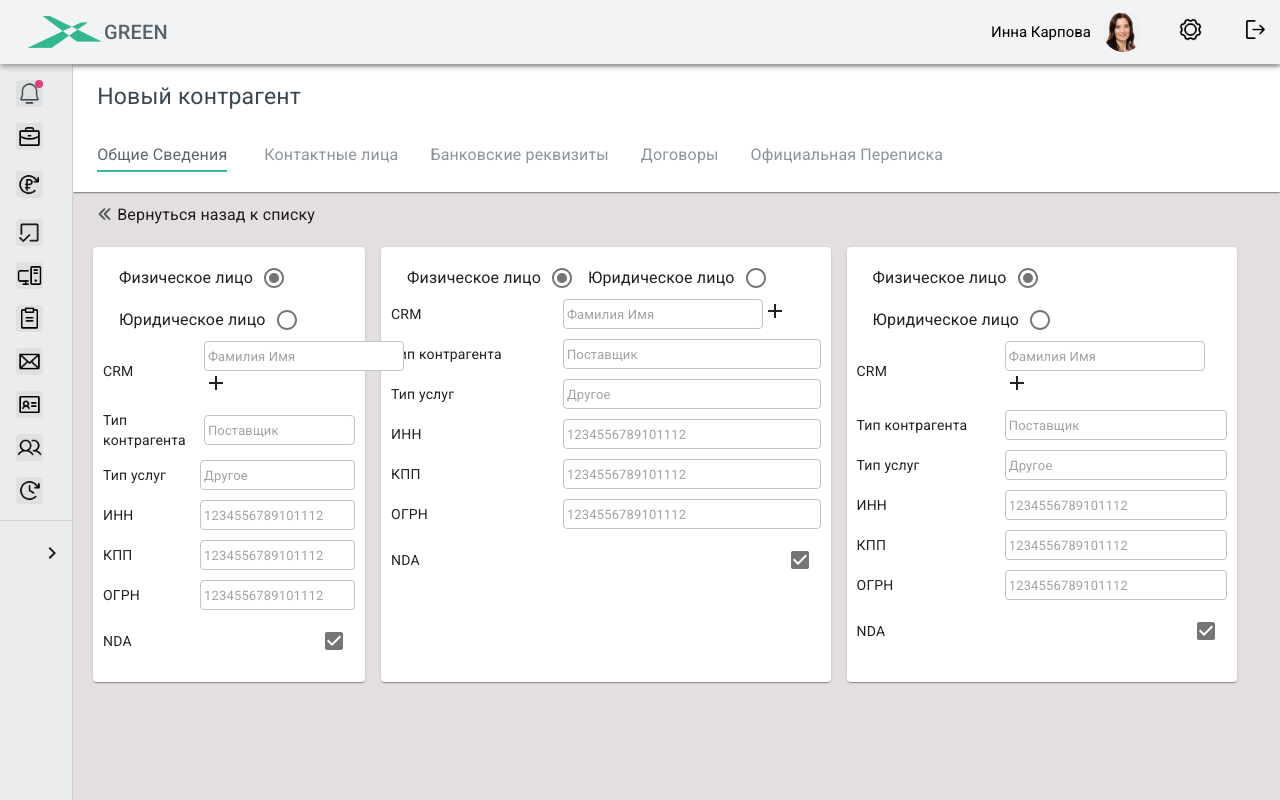
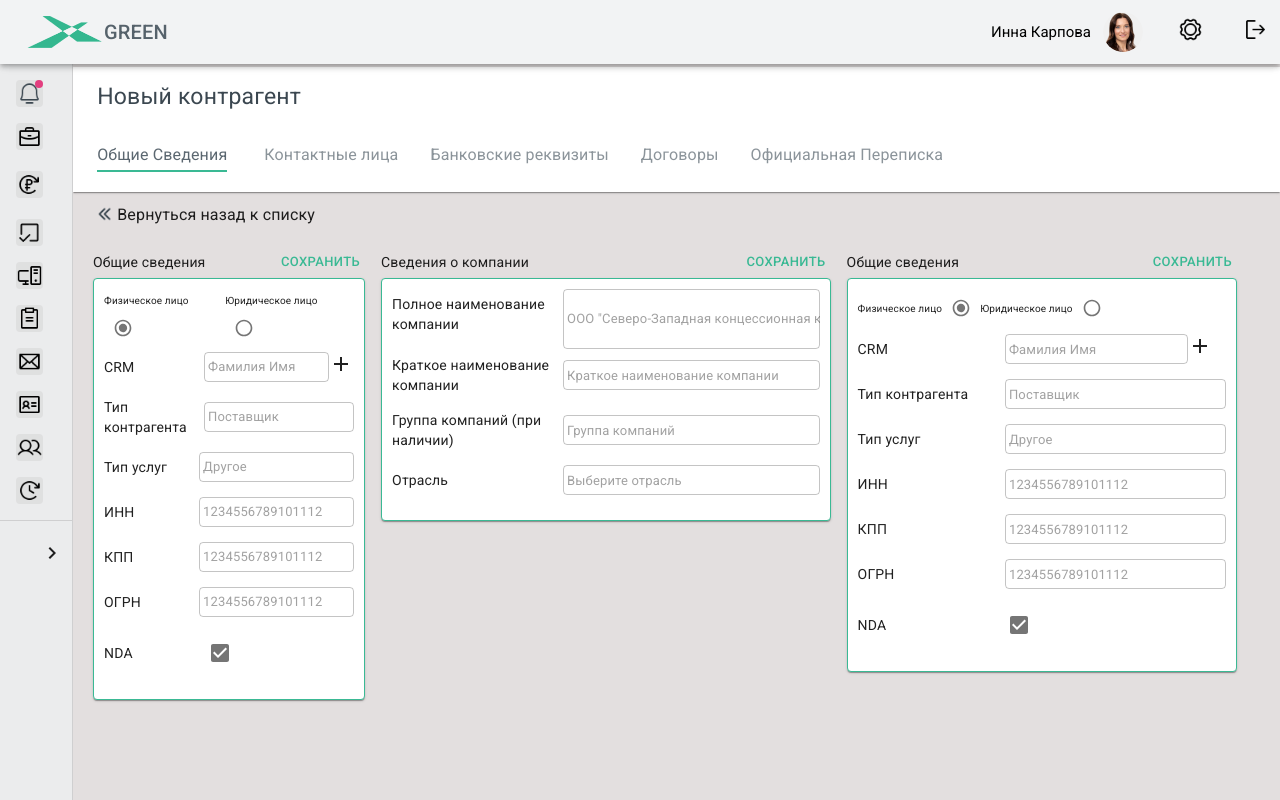
Before and after one commit to Vahe199/green_concept, a React (Create React App) app: page /counterparty/1 in a window 1280 px wide. Built offline with nearby package versions, Linux system fonts and the light colour scheme.

Commit message:
added Company details form

```diff
--- /dev/null
+++ b/src/components/Counterparty/Forms/GeneralInformation/FormCompanyDetails.tsx
@@ -0,0 +1,159 @@
+import React from 'react';
+import {useFormik} from 'formik';
+import * as yup from 'yup';
+import {TextField, Paper, Button} from "@material-ui/core";
+import {createStyles, makeStyles, Theme} from "@material-ui/core/styles";
+
+type Data = {
+    FullCompanyName: string | null;
+    ShortNameCompany: string | null;
+    CompanyGroup: string | null;
+    Industry: string | null;
+    };
+const validationSchema: yup.SchemaOf<Data> = yup.object({
+    FullCompanyName: yup
+        .string()
+        .min(0, ' should be of minimum 8 characters length')
+        .required('Обязательное поле'),
+    ShortNameCompany: yup
+        .string()
+        .min(0, ' should be of minimum 8 characters length')
+        .required('Обязательное поле'),
+    CompanyGroup: yup
+        .string()
+        .min(0, ' should be of minimum 8 characters length')
+        .required('Обязательное поле'),
+    Industry: yup
+        .string()
+        .min(0, ' should be of minimum 8 characters length')
+        .required('Обязательное поле'),
+});
+const useStyles = makeStyles((theme: Theme) =>
+    createStyles({
+        root: {
+            '& .MuiTextField-root': {
+                minWidth: '60%',
+                height: '30px',
+                backgroundColor: theme.palette.common.white,
+            },
+            '& .MuiOutlinedInput-input': {
+                padding: 0,
+                paddingLeft: 4,
+                textAlign: 'start',
+                height: '30px',
+                backgroundColor: 'transparent',
+                fontSize: 13
+            },
+            '& .MuiFormHelperText-root': {
+                fontSize: 9,
+                marginTop: -2,
+                marginLeft:0
+            }
+        },
+        textArea:{
+            marginBottom: '5%',
+            '& .MuiTextField-root': {
+                minWidth: '60%',
+                height: '60px',
+                backgroundColor: theme.palette.common.white,
+            },
+            '& .MuiOutlinedInput-input': {
+                padding: 0,
+                paddingLeft: 4,
+                textAlign: 'start',
+                height: '60px',
+                backgroundColor: 'transparent',
+                fontSize: 13
+            },
+        },
+        paper:{
+            padding: 10,
+            border:'1px solid #3ab994'
+        },
+        label: {
+            display: 'flex',
+            alignItems: 'center',
+            justifyContent: 'space-between',
+             marginBottom: 15
+        },
+    }),
+)
+
+export const FormCompanyDetails = () => {
+    const classes = useStyles();
+    const formik = useFormik({
+        initialValues: {
+            FullCompanyName: '',
+            ShortNameCompany: '',
+            CompanyGroup: '',
+            Industry: '',
+           },
+        validationSchema: validationSchema,
+        onSubmit: (values) => {
+            alert(JSON.stringify(values, null, 2));
+        },
+    });
+
+    return (
+        <div className={classes.root}>
+            <form onSubmit={formik.handleSubmit}>
+                <div style={{display:'flex',justifyContent:'space-between', alignItems:'center'}}>
+                    <span>Сведения  о компании</span>
+                <Button  color="primary"  type="submit" size={'small'}>
+                    Сохранить
+                </Button>
+                </div>
+                <Paper  className={classes.paper}>
+
+                    <div className={classes.label}>
+                        <span>Полное наименование компании</span>
+
+                            <TextField variant={'outlined'}
+                                       className={classes.textArea}
+                                       name="FullCompanyName"
+                                       placeholder={'ООО "Северо-Западная концессионная компания”'}
+                                       value={formik.values.FullCompanyName}
+                                       onChange={formik.handleChange}
+                                       error={formik.touched.FullCompanyName && Boolean(formik.errors.FullCompanyName)}
+                                       helperText={formik.touched.FullCompanyName && formik.errors.FullCompanyName}
+                            />
+                    </div>
+                    <div className={classes.label}>
+                        <span>Краткое наименование компании</span>
+                        <TextField variant={'outlined'}
+                                   name="ShortNameCompany"
+                                   placeholder={'Краткое наименование компании'}
+                                   value={formik.values.ShortNameCompany}
+                                   onChange={formik.handleChange}
+                                   error={formik.touched.ShortNameCompany && Boolean(formik.errors.ShortNameCompany)}
+                                   helperText={formik.touched.ShortNameCompany && formik.errors.ShortNameCompany}
+                        />
+                    </div>
+                    <div className={classes.label}>
+                        <span>Группа компаний (при наличии)</span>
+                        <TextField variant={'outlined'}
+
+                                   name="CompanyGroup"
+                                   placeholder={'Группа компаний'}
+                                   value={formik.values.CompanyGroup}
+                                   onChange={formik.handleChange}
+                                   error={formik.touched.CompanyGroup && Boolean(formik.errors.CompanyGroup)}
+                                   helperText={formik.touched.CompanyGroup && formik.errors.CompanyGroup}
+                        />
+                    </div>
+                    <div className={classes.label}>
+                        <span>Отрасль</span>
+                        <TextField variant={'outlined'}
+                                   name="Industry"
+                                   placeholder={'Выберите отрасль'}
+                                   value={formik.values.Industry}
+                                   onChange={formik.handleChange}
+                                   error={formik.touched.Industry && Boolean(formik.errors.Industry)}
+                                   helperText={formik.touched.Industry && formik.errors.Industry}
+                        />
+                    </div>
+                </Paper>
+            </form>
+        </div>
+    );
+};
--- a/src/components/Counterparty/Forms/GeneralInformation/FormGeneralInformation.tsx
+++ b/src/components/Counterparty/Forms/GeneralInformation/FormGeneralInformation.tsx
@@ -2,72 +2,84 @@ import React from 'react';
 import {useFormik} from 'formik';
 import * as yup from 'yup';
 import AddIcon from '@material-ui/icons/Add';
-import {Checkbox, FormControlLabel, Radio, TextField} from "@material-ui/core";
+import {Checkbox, FormControlLabel, Radio, TextField, Paper, Button} from "@material-ui/core";
 import {createStyles, makeStyles, Theme} from "@material-ui/core/styles";
 
 type Data = {
-    CRM:string | null;
-    CounterpartyType:string | null;
-    ServiceType:string | null;
-    INN:string | null;
-    KPP:string | null;
-    OGPN:string | null;
+    CRM: string | null;
+    CounterpartyType: string | null;
+    ServiceType: string | null;
+    INN: string | null;
+    KPP: string | null;
+    OGPN: string | null;
 
 };
 const validationSchema: yup.SchemaOf<Data> = yup.object({
     CRM: yup
         .string()
-        .min(0, 'Password should be of minimum 8 characters length')
-        .required('Password is required'),
+        .min(0, ' should be of minimum 8 characters length')
+        .required('Обязательное поле'),
     CounterpartyType: yup
         .string()
-        .min(0, 'Password should be of minimum 8 characters length')
-        .required('Password is required'),
+        .min(0, ' should be of minimum 8 characters length')
+        .required('Обязательное поле'),
     ServiceType: yup
         .string()
-        .min(0, 'Password should be of minimum 8 characters length')
-        .required('Password is required'),
+        .min(0, ' should be of minimum 8 characters length')
+        .required('Обязательное поле'),
     INN: yup
         .string()
-        .min(0, 'Password should be of minimum 8 characters length')
-        .required('Password is required'),
+        .min(0, ' should be of minimum 8 characters length')
+        .required('Обязательное поле'),
     KPP: yup
         .string()
-        .min(0, 'Password should be of minimum 8 characters length')
-        .required('Password is required'),
+        .min(0, ' should be of minimum 8 characters length')
+        .required('Обязательное поле'),
     OGPN: yup
         .string()
-        .min(0, 'Password should be of minimum 8 characters length')
-        .required('Password is required'),
+        .min(0, ' should be of minimum 8 characters length')
+        .required('Обязательное поле'),
 
 });
 const useStyles = makeStyles((theme: Theme) =>
     createStyles({
-        root:{
+        root: {
             '& .MuiTextField-root': {
-                minWidth:'60%',
+                minWidth: '60%',
                 height: '30px',
                 backgroundColor: theme.palette.common.white,
             },
-            '& .MuiOutlinedInput-input':{
+            '& .MuiOutlinedInput-input': {
                 padding: 0,
-                paddingLeft:4,
-                textAlign:'start',
-                height:'30px',
-                backgroundColor:'transparent',
-                fontSize:13
+                paddingLeft: 4,
+                textAlign: 'start',
+                height: '30px',
+                backgroundColor: 'transparent',
+                fontSize: 13
             },
+            '& .MuiFormHelperText-root': {
+                fontSize: 9,
+                marginTop: -2,
+                marginLeft: 0
+            },
+            '& .MuiFormControlLabel-root':{
+                fontSize: 10,
+            }
+        },
+        paper: {
+            padding: 10,
+            border: '1px solid #3ab994'
         },
         label: {
-          display:'flex',
-            alignItems:'center',
-            justifyContent:'space-between',
-            marginBottom:10
+            display: 'flex',
+            alignItems: 'center',
+            justifyContent: 'space-between',
+            marginBottom: 15
         },
     }),
 )
 
-export const WithMaterialUI = () => {
+export const FormGeneralInformation = () => {
     const classes = useStyles();
     const [checked, setChecked] = React.useState('a')
     const handleChange = (event: React.ChangeEvent<HTMLInputElement>) => {
@@ -76,13 +88,13 @@ export const WithMaterialUI = () => {
     };
     const formik = useFormik({
         initialValues: {
-            CRM:'',
-            CounterpartyType:'',
-            ServiceType:'',
-            INN:'',
-            KPP:'',
-            OGPN:'',
-            NDA:false,
+            CRM: '',
+            CounterpartyType: '',
+            ServiceType: '',
+            INN: '',
+            KPP: '',
+            OGPN: '',
+            NDA: false,
 
         },
         validationSchema: validationSchema,
@@ -94,39 +106,43 @@ export const WithMaterialUI = () => {
     return (
         <div className={classes.root}>
             <form onSubmit={formik.handleSubmit}>
+                <div style={{display: 'flex', justifyContent: 'space-between', alignItems: 'center'}}>
+                    <span>Общие сведения</span>
+                    <Button color="primary" type="submit" size={'small'}>
+                        Сохранить
+                    </Button>
+                </div>
+                <Paper className={classes.paper}>
+                    <div style={{marginBottom: '2%', display:'flex'}}>
                         <div>
-                    <FormControlLabel
-                        value="start"
-                        control={<Radio
+                            <span style={{fontSize:10}}>Физическое лицо</span>
+                      <Radio
                                 checked={checked === 'a'}
                                 onChange={handleChange}
                                 value="a"
                                 color="default"
                                 name="radio-button-demo"
-                            inputProps={{ 'aria-label': 'A' }}
-                        />}
-                        label="Физическое лицо"
-                        labelPlacement="start"
+                                size="small"
+                                inputProps={{'aria-label': 'A'}}
                             />
-                    <FormControlLabel
-                        value="start"
-                        control={<Radio
+                        </div>
+                        <div>
+                            <span style={{fontSize:10}}>Юридическое лицо</span><Radio
                                 checked={checked === 'b'}
                                 onChange={handleChange}
                                 value="b"
                                 color="default"
                                 name="radio-button-demo"
-                            inputProps={{ 'aria-label': 'B' }}
-                        />}
-                        label="Юридическое лицо"
-                        labelPlacement="start"
+                                size="small"
+                                inputProps={{'aria-label': 'B'}}
                             />
+                        </div>
                     </div>
                     <div className={classes.label}>
                         <span>CRM</span>
-<div style={{width:'60%'}}>
+                        <div style={{width: '60%'}}>
                             <TextField variant={'outlined'}
-                                      style={{minWidth:200}}
+                                        style={{width: '83%'}}
                                        name="CRM"
                                        placeholder={'Фамилия Имя'}
                                        value={formik.values.CRM}
@@ -195,13 +211,15 @@ export const WithMaterialUI = () => {
                     </div>
                     <div className={classes.label}>
                         <span>NDA</span>
+                        <span style={{width: '62%'}}>
                <Checkbox
                    defaultChecked
                    color="default"
-                        inputProps={{ 'aria-label': 'checkbox with default color' }}
+                   inputProps={{'aria-label': 'checkbox with default color'}}
                />
-
+</span>
                     </div>
+                </Paper>
             </form>
         </div>
     );
--- a/src/components/Counterparty/TabsForCreating/GeneralInformation.tsx
+++ b/src/components/Counterparty/TabsForCreating/GeneralInformation.tsx
@@ -1,7 +1,7 @@
 import React from "react";
 import { makeStyles,createStyles ,Theme} from "@material-ui/core/styles";
-import {Paper} from "@material-ui/core";
-import {WithMaterialUI} from "../Forms/GeneralInformation/FormGeneralInformation";
+import {FormCompanyDetails} from "../Forms/GeneralInformation/FormCompanyDetails";
+import {FormGeneralInformation} from "../Forms/GeneralInformation/FormGeneralInformation";
 
 const useStyles = makeStyles((theme: Theme) =>
     createStyles({
@@ -19,15 +19,15 @@ const useStyles = makeStyles((theme: Theme) =>
 export const GeneralInformation = () => {
   const classes = useStyles();
   return <div className={classes.root}>
-    <Paper style={{width:'23%',padding:10}}>
-        <WithMaterialUI/>
-    </Paper>
-      <Paper style={{width:'38%',padding:10}}>
-          <WithMaterialUI/>
-      </Paper>
-      <Paper style={{width:'33%',padding:10}}>
-          <WithMaterialUI/>
-      </Paper>
+    <div style={{width:'23%'}}>
+        <FormGeneralInformation/>
+    </div>
+      <div style={{width:'38%'}}>
+         <FormCompanyDetails/>
+      </div>
+      <div style={{width:'33%'}}>
+          <FormGeneralInformation/>
+      </div>
 
 
   </div>;
```
Lines whose indentation alone changed are shown as unchanged.
